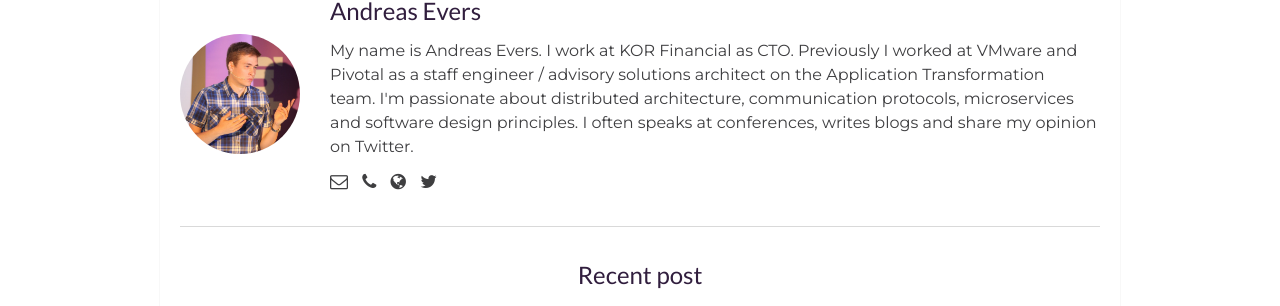
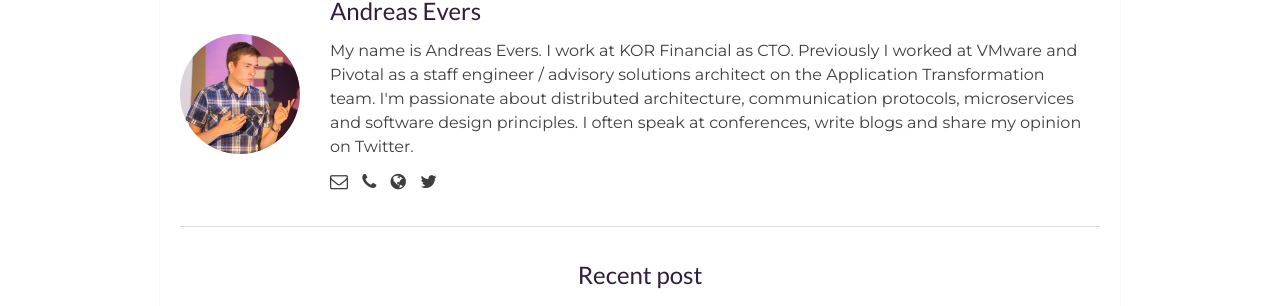
Before and after one commit to andreasevers/andreasevers.github.io, a Jekyll site: the page built from _posts/2015-05-08-master-spring-boot-auto-configuration.markdown, in a window 1280 px wide. Shown: the part 845-1151 px from the top of the page. Built offline with Jekyll 4.4.1, drawn with Linux system fonts in a browser that asks for light colours; comment, search, counter and statistics services are not loaded.

Commit message:
Fix typos

```diff
--- a/_config.yml
+++ b/_config.yml
@@ -11,7 +11,7 @@
 # Author settings
 author: Andreas Evers
 author-pic: andreas-face.jpg
-about-author: My name is Andreas Evers. I work at KOR Financial as CTO. Previously I worked at VMware and Pivotal as a staff engineer / advisory solutions architect on the Application Transformation team. I'm passionate about distributed architecture, communication protocols, microservices and software design principles. I often speaks at conferences, writes blogs and share my opinion on Twitter.
+about-author: My name is Andreas Evers. I work at KOR Financial as CTO. Previously I worked at VMware and Pivotal as a staff engineer / advisory solutions architect on the Application Transformation team. I'm passionate about distributed architecture, communication protocols, microservices and software design principles. I often speak at conferences, write blogs and share my opinion on Twitter.
 
 # Contact links
 email: andreas@evers.tech
```
